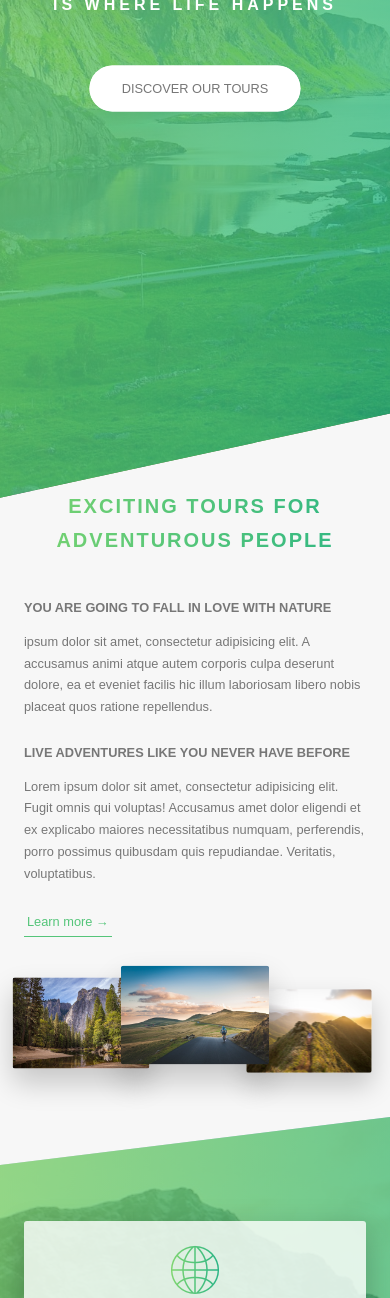
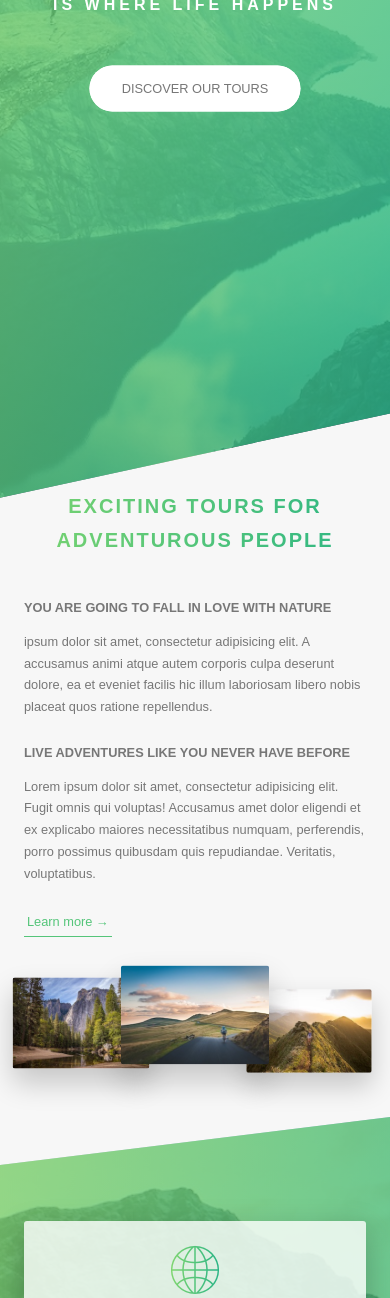
Before and after one commit to pedroariel01/using-sass, a website built with Parcel: page index.html in a window 390 px wide. Shown: the part 304-1602 px from the top of the page. Built offline with nearby package versions, Linux system fonts and the light colour scheme.

Commit message:
included responsive images

```diff
--- a/index.html
+++ b/index.html
@@ -90,9 +90,23 @@
 
           <div class = "col-1-of-2">
             <div class="composition">
-              <img src="img/nat-1-large.jpg" alt="Photo1" class="composition__photo composition__photo--p1">
-              <img src="img/nat-2-large.jpg" alt="Photo2" class="composition__photo composition__photo--p2">
-              <img src="img/nat-3-large.jpg" alt="Photo3" class="composition__photo composition__photo--p3">
+              <img srcset="img/nat-1.jpg 300w, img/nat-1-large.jpg 1000w"
+                    sizes="(max-width:900px) 20vw,(max-width:600px) 30vw, 300px"
+                      alt ="Photo1" class="composition__photo composition__photo--p1"
+                      src="img/nat-1-large.jpg">
+
+              <img srcset="img/nat-2.jpg 300w, img/nat-2-large.jpg 1000w"
+                    sizes="(max-width:900px) 20vw,(max-width:600px) 30vw, 300px"
+                      alt ="Photo2" class="composition__photo composition__photo--p2"
+                      src="img/nat-2-large.jpg">
+
+              <img srcset="img/nat-3.jpg 300w, img/nat-3-large.jpg 1000w"
+                    sizes="(max-width:900px) 20vw,(max-width:600px) 30vw, 300px"
+                      alt ="Photo3" class="composition__photo composition__photo--p3"
+                      src="img/nat-3-large.jpg">
+<!--              <img src="img/nat-1-large.jpg" alt="Photo1" class="composition__photo composition__photo&#45;&#45;p1">-->
+<!--              <img src="img/nat-2-large.jpg" alt="Photo2" class="composition__photo composition__photo&#45;&#45;p2">-->
+<!--              <img src="img/nat-3-large.jpg" alt="Photo3" class="composition__photo composition__photo&#45;&#45;p3">-->
             </div>
           </div>
 
@@ -356,7 +370,12 @@
 
   <footer class="footer">
     <div class="footer__logo-box">
-      <img src="img/logo-green-2x.png" alt="FuLL Logo" class="footer__logo">
+      <picture class="footer__logo">
+        <source srcset="img/logo-green-small-1x.png 1x, img/logo-green-small-2x.png 2x"
+                media="(max-width:37.5em)">
+        <img srcset="img/logo-green-1x.png 1x, img/logo-green-2x.png 2x" alt="FuLL Logo" src="img/logo-green-2x.png" >
+      </picture>
+
     </div>
     <div class="row">
       <div class="col-1-of-2">
--- a/sass/layout/_header.scss
+++ b/sass/layout/_header.scss
@@ -4,11 +4,19 @@
   background-image:linear-gradient( to right bottom,
                                     rgba($color-primary-light,0.8),
                                     rgba($color-primary-dark,0.8)) ,
-                    url("../img/landscape.jpg");
+                    url("../img/hero-small.jpg");
   background-size: cover;
   background-position: top;
   clip-path: polygon(0 0 ,100% 0, 100% 75vh, 0 100%);
   position: relative;
+
+  @media (min-resolution: 192dpi) and (min-width: 37.5em),
+    (min-width: 125em) {
+    background-image:linear-gradient( to right bottom,
+                                    rgba($color-primary-light,0.8),
+                                    rgba($color-primary-dark,0.8)) ,
+                    url("../img/hero.jpg");
+  }
 
   @include respond(phone){
     clip-path: polygon(0 0 ,100% 0, 100% 85vh, 0 100%);
```
Also changed, not shown: css/style.css, img/hero-small.jpg (added), img/hero.jpg (added).
